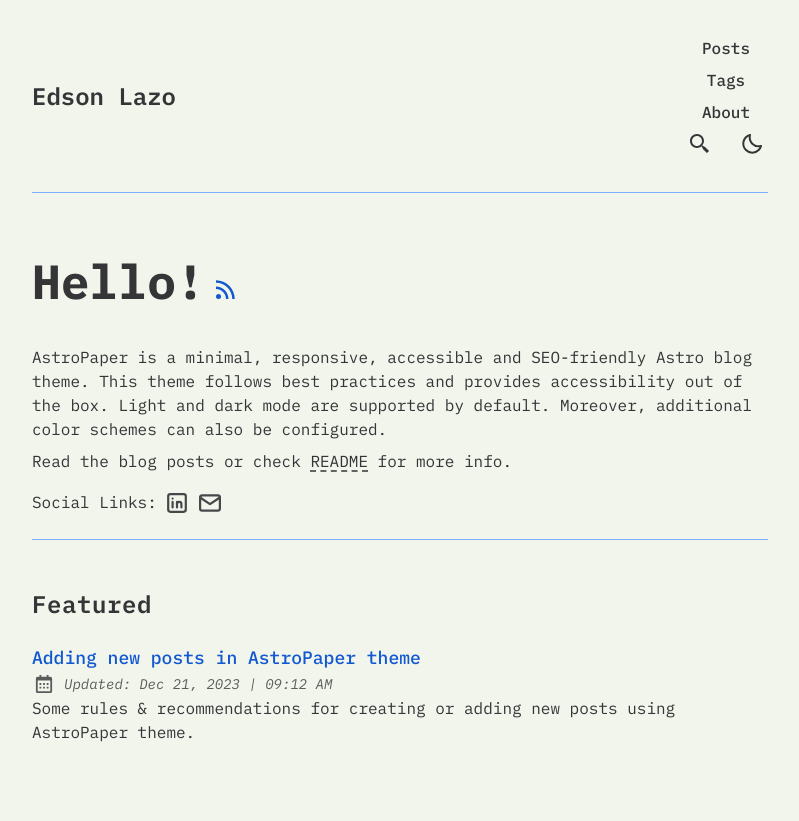
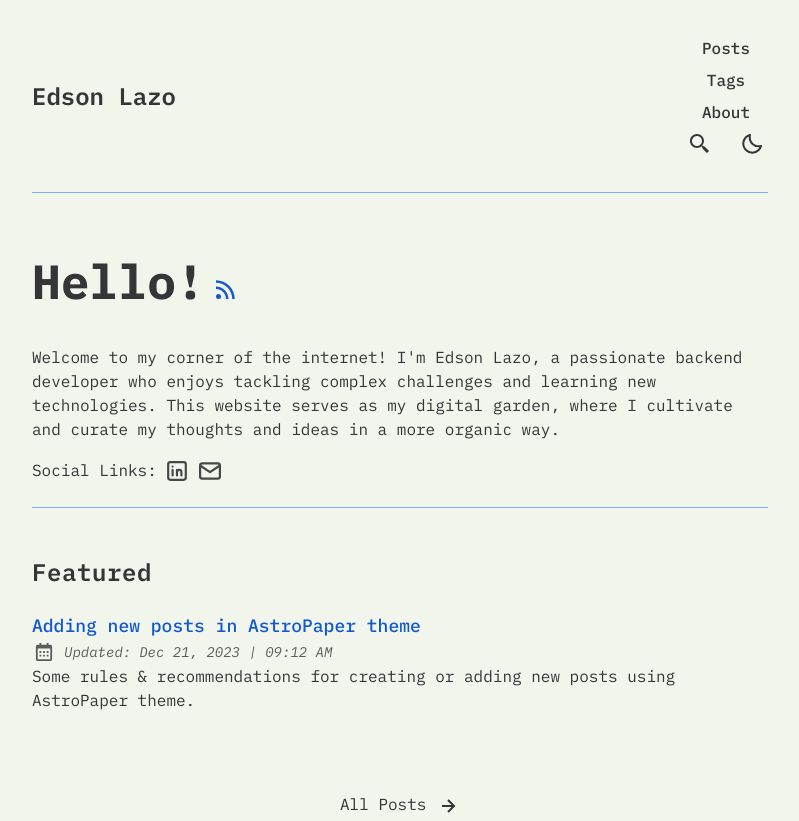
Before and after one commit to edsonlazo/edsonlazo.github.io, an Astro site: page / in a window 1280 px wide. Shown: the top 821 px of the page, without its empty margins (240-1039 px from the left). Built offline with nearby package versions, Linux system fonts and the light colour scheme; Astro itself is replaced by a stand-in of ours; some packages are replaced by stand-ins of ours.

Commit message:
Fix hello section

```diff
--- a/src/pages/index.astro
+++ b/src/pages/index.astro
@@ -42,19 +42,10 @@
       </a>
 
       <p>
-        AstroPaper is a minimal, responsive, accessible and SEO-friendly Astro
-        blog theme. This theme follows best practices and provides accessibility
-        out of the box. Light and dark mode are supported by default. Moreover,
-        additional color schemes can also be configured.
-      </p>
-      <p>
-        Read the blog posts or check
-        <LinkButton
-          className="underline decoration-dashed underline-offset-4 hover:text-skin-accent"
-          href="https://github.com/satnaing/astro-paper#readme"
-        >
-          README
-        </LinkButton> for more info.
+        Welcome to my corner of the internet! I'm Edson Lazo, a passionate
+        backend developer who enjoys tackling complex challenges and learning
+        new technologies. This website serves as my digital garden, where I
+        cultivate and curate my thoughts and ideas in a more organic way.
       </p>
       {
         // only display if at least one social link is enabled
```
